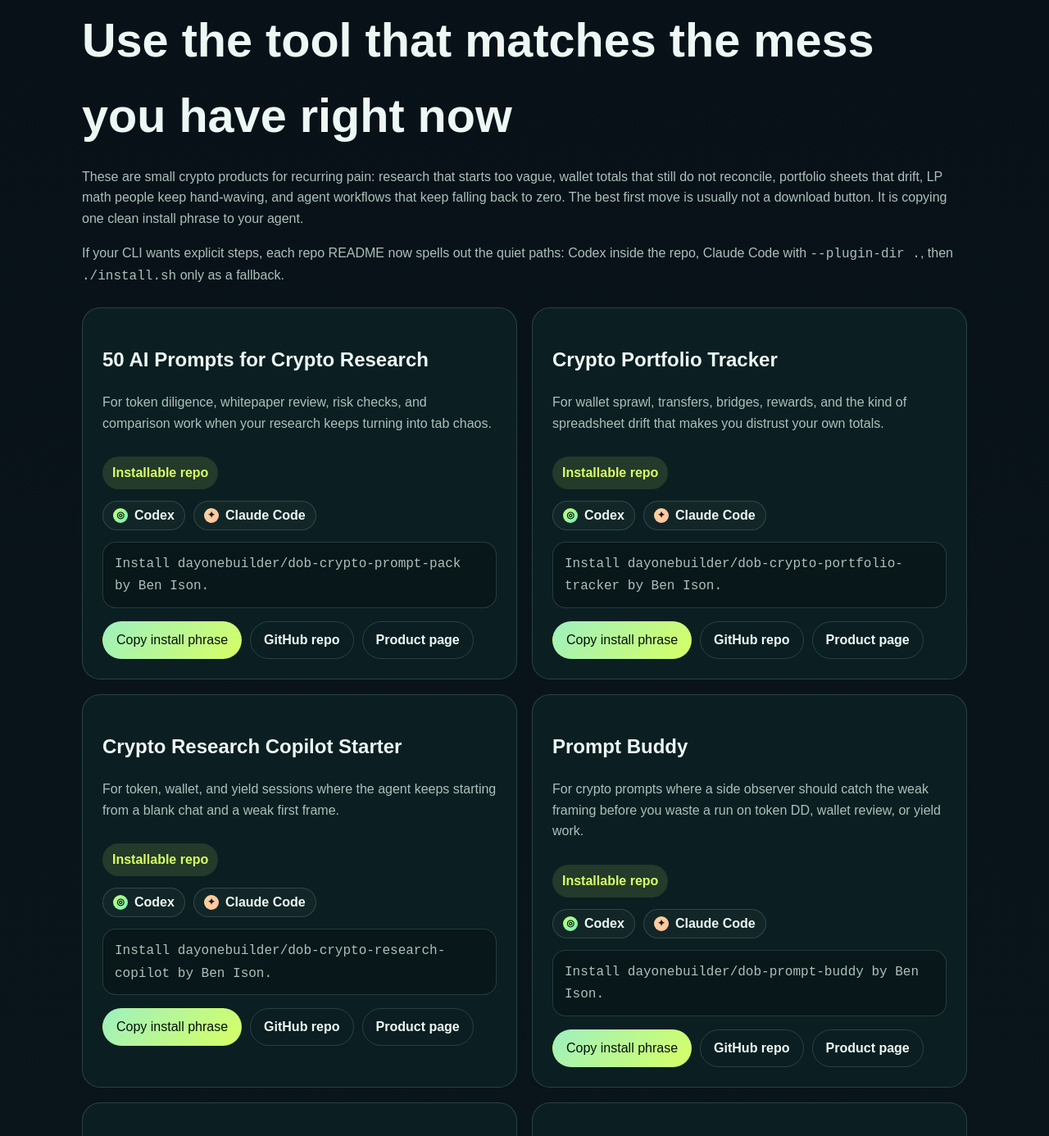
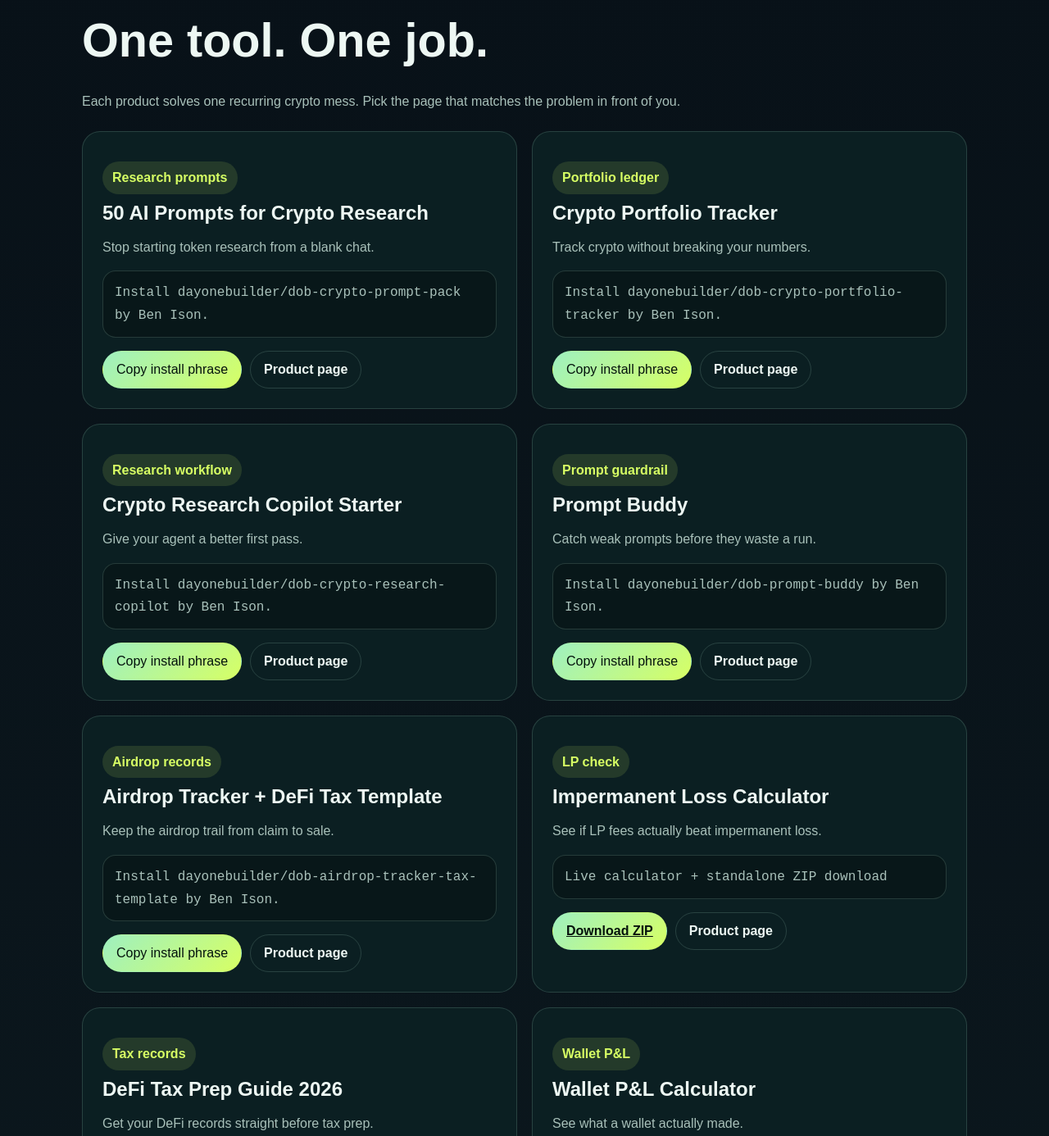
Before and after one commit to DayOneBuilder/dayonebuilder.github.io, a plain HTML site: page products/index.html in a window 1280 px wide. Shown: the part 67-1453 px from the top of the page at 82% size. Drawn offline with Linux system fonts and the light colour scheme.

Commit message:
Publish products/index.html

```diff
--- a/products/index.html
+++ b/products/index.html
@@ -6,10 +6,7 @@
     <meta charset="utf-8" />
     <meta name="viewport" content="width=device-width, initial-scale=1" />
     <title>Crypto tools you can hand to your agent | DayOneBuilder</title>
-    <meta
-      name="description"
-      content="Eight small crypto tools for research, prompt cleanup, wallet P&L checks, LP math, tracking, tax prep, and workflow support. Copy the install phrase for your agent, open the repo, or grab the direct file."
-    />
+    <meta name="description" content="Eight small crypto tools. Each one does one job." />
     <script async src="https://www.googletagmanager.com/gtag/js?id=G-KQMLYS3VVE"></script>
     <script>
       window.dataLayer = window.dataLayer || [];
@@ -53,6 +50,7 @@
       .wrap { width: min(calc(100% - 32px), 1080px); margin: 0 auto; padding: 28px 0 56px; }
       .back { color: var(--muted); text-decoration: none; }
       h1 { font-size: clamp(2rem, 5vw, 3.6rem); margin: 16px 0 8px; }
+      h2 { margin: 10px 0 8px; line-height: 1.08; }
       p, code { color: var(--muted); }
       .grid {
         display: grid;
@@ -75,37 +73,6 @@
         color: var(--acid);
         font-weight: 700;
       }
-      .agent-row,
-      .button-row {
-        display: flex;
-        flex-wrap: wrap;
-        gap: 10px;
-      }
-      .agent-row { margin-top: 14px; }
-      .agent-pill {
-        display: inline-flex;
-        align-items: center;
-        gap: 8px;
-        min-height: 36px;
-        padding: 0 12px;
-        border-radius: 999px;
-        border: 1px solid var(--line);
-        background: rgba(255, 255, 255, 0.03);
-        color: var(--ink);
-        font-weight: 700;
-      }
-      .agent-mark {
-        display: inline-flex;
-        width: 18px;
-        height: 18px;
-        border-radius: 999px;
-        align-items: center;
-        justify-content: center;
-        font-size: 11px;
-        font-weight: 700;
-      }
-      .codex .agent-mark { background: linear-gradient(135deg, #c6ff72, #73f1be); color: #04100a; }
-      .claude .agent-mark { background: linear-gradient(135deg, #f7d49c, #ffc3a3); color: #20110a; }
       .phrase {
         margin-top: 14px;
         padding: 12px 14px;
@@ -114,6 +81,11 @@
         background: rgba(0, 0, 0, 0.24);
       }
       code { font-family: "IBM Plex Mono", monospace; }
+      .button-row {
+        display: flex;
+        flex-wrap: wrap;
+        gap: 10px;
+      }
       .button,
       .ghost {
         display: inline-flex;
@@ -136,11 +108,6 @@
         text-decoration: none;
       }
       button.button { font: inherit; }
-      .soft-link {
-        color: var(--sand);
-        text-decoration: underline;
-        text-underline-offset: 3px;
-      }
       @media (max-width: 860px) {
         .grid { grid-template-columns: 1fr; }
       }
@@ -149,139 +116,90 @@
   <body>
     <div class="wrap">
       <a class="back" href="/">← Back to DayOneBuilder</a>
-      <h1>Use the tool that matches the mess you have right now</h1>
-      <p>
-        These are small crypto products for recurring pain: research that starts too vague, wallet totals that still do not reconcile, portfolio sheets that drift, LP math people keep hand-waving, and agent workflows that keep falling back to zero.
-        The best first move is usually not a download button. It is copying one clean install phrase to your agent.
-      </p>
-      <p>
-        If your CLI wants explicit steps, each repo README now spells out the quiet paths: Codex inside the repo, Claude Code with <code>--plugin-dir .</code>, then <code>./install.sh</code> only as a fallback.
-      </p>
+      <h1>One tool. One job.</h1>
+      <p>Each product solves one recurring crypto mess. Pick the page that matches the problem in front of you.</p>
 
       <div class="grid">
         <article class="card">
+          <div class="price">Research prompts</div>
           <h2>50 AI Prompts for Crypto Research</h2>
-          <p>For token diligence, whitepaper review, risk checks, and comparison work when your research keeps turning into tab chaos.</p>
-          <div class="price">Installable repo</div>
-          <div class="agent-row">
-            <span class="agent-pill codex"><span class="agent-mark">◎</span>Codex</span>
-            <span class="agent-pill claude"><span class="agent-mark">✦</span>Claude Code</span>
-          </div>
+          <p>Stop starting token research from a blank chat.</p>
           <div class="phrase"><code>Install dayonebuilder/dob-crypto-prompt-pack by Ben Ison.</code></div>
           <div class="button-row" style="margin-top: 16px;">
             <button class="button" data-copy="Install dayonebuilder/dob-crypto-prompt-pack by Ben Ison." onclick="copyPhrase(this)">Copy install phrase</button>
-            <a class="ghost" href="https://github.com/DayOneBuilder/dob-crypto-prompt-pack">GitHub repo</a>
             <a class="ghost" href="/products/crypto-prompt-pack/">Product page</a>
           </div>
         </article>
-
         <article class="card">
+          <div class="price">Portfolio ledger</div>
           <h2>Crypto Portfolio Tracker</h2>
-          <p>For wallet sprawl, transfers, bridges, rewards, and the kind of spreadsheet drift that makes you distrust your own totals.</p>
-          <div class="price">Installable repo</div>
-          <div class="agent-row">
-            <span class="agent-pill codex"><span class="agent-mark">◎</span>Codex</span>
-            <span class="agent-pill claude"><span class="agent-mark">✦</span>Claude Code</span>
-          </div>
+          <p>Track crypto without breaking your numbers.</p>
           <div class="phrase"><code>Install dayonebuilder/dob-crypto-portfolio-tracker by Ben Ison.</code></div>
           <div class="button-row" style="margin-top: 16px;">
             <button class="button" data-copy="Install dayonebuilder/dob-crypto-portfolio-tracker by Ben Ison." onclick="copyPhrase(this)">Copy install phrase</button>
-            <a class="ghost" href="https://github.com/DayOneBuilder/dob-crypto-portfolio-tracker">GitHub repo</a>
             <a class="ghost" href="/products/crypto-portfolio-tracker/">Product page</a>
           </div>
         </article>
-
         <article class="card">
+          <div class="price">Research workflow</div>
           <h2>Crypto Research Copilot Starter</h2>
-          <p>For token, wallet, and yield sessions where the agent keeps starting from a blank chat and a weak first frame.</p>
-          <div class="price">Installable repo</div>
-          <div class="agent-row">
-            <span class="agent-pill codex"><span class="agent-mark">◎</span>Codex</span>
-            <span class="agent-pill claude"><span class="agent-mark">✦</span>Claude Code</span>
-          </div>
+          <p>Give your agent a better first pass.</p>
           <div class="phrase"><code>Install dayonebuilder/dob-crypto-research-copilot by Ben Ison.</code></div>
           <div class="button-row" style="margin-top: 16px;">
             <button class="button" data-copy="Install dayonebuilder/dob-crypto-research-copilot by Ben Ison." onclick="copyPhrase(this)">Copy install phrase</button>
-            <a class="ghost" href="https://github.com/DayOneBuilder/dob-crypto-research-copilot">GitHub repo</a>
             <a class="ghost" href="/products/crypto-research-copilot/">Product page</a>
           </div>
         </article>
-
         <article class="card">
+          <div class="price">Prompt guardrail</div>
           <h2>Prompt Buddy</h2>
-          <p>For crypto prompts where a side observer should catch the weak framing before you waste a run on token DD, wallet review, or yield work.</p>
-          <div class="price">Installable repo</div>
-          <div class="agent-row">
-            <span class="agent-pill codex"><span class="agent-mark">◎</span>Codex</span>
-            <span class="agent-pill claude"><span class="agent-mark">✦</span>Claude Code</span>
-          </div>
+          <p>Catch weak prompts before they waste a run.</p>
           <div class="phrase"><code>Install dayonebuilder/dob-prompt-buddy by Ben Ison.</code></div>
           <div class="button-row" style="margin-top: 16px;">
             <button class="button" data-copy="Install dayonebuilder/dob-prompt-buddy by Ben Ison." onclick="copyPhrase(this)">Copy install phrase</button>
-            <a class="ghost" href="https://github.com/DayOneBuilder/dob-prompt-buddy">GitHub repo</a>
             <a class="ghost" href="/products/prompt-buddy/">Product page</a>
           </div>
         </article>
-
         <article class="card">
+          <div class="price">Airdrop records</div>
           <h2>Airdrop Tracker + DeFi Tax Template</h2>
-          <p>For the mess that starts when airdrop hunts, receipt dates, FMV notes, and later sells live across screenshots, tabs, and old memory.</p>
-          <div class="price">Installable repo</div>
-          <div class="agent-row">
-            <span class="agent-pill codex"><span class="agent-mark">◎</span>Codex</span>
-            <span class="agent-pill claude"><span class="agent-mark">✦</span>Claude Code</span>
-          </div>
+          <p>Keep the airdrop trail from claim to sale.</p>
           <div class="phrase"><code>Install dayonebuilder/dob-airdrop-tracker-tax-template by Ben Ison.</code></div>
           <div class="button-row" style="margin-top: 16px;">
             <button class="button" data-copy="Install dayonebuilder/dob-airdrop-tracker-tax-template by Ben Ison." onclick="copyPhrase(this)">Copy install phrase</button>
-            <a class="ghost" href="https://github.com/DayOneBuilder/dob-airdrop-tracker-tax-template">GitHub repo</a>
             <a class="ghost" href="/products/airdrop-tracker-tax-template/">Product page</a>
           </div>
         </article>
-
         <article class="card">
+          <div class="price">LP check</div>
           <h2>Impermanent Loss Calculator</h2>
-          <p>For the moment fee APR looks comforting but you still need to know whether the LP actually kept up with simple hold after the price moved.</p>
-          <div class="price">Free browser tool</div>
+          <p>See if LP fees actually beat impermanent loss.</p>
           <div class="phrase"><code>Live calculator + standalone ZIP download</code></div>
-          <p style="margin-top: 12px;">The installable repo is packaged locally and ready, but the public GitHub push is still blocked by token scope.</p>
           <div class="button-row" style="margin-top: 16px;">
             <a class="button" href="/downloads/dayonebuilder-impermanent-loss-calculator.zip">Download ZIP</a>
             <a class="ghost" href="/products/impermanent-loss-calculator/">Product page</a>
           </div>
         </article>
-
         <article class="card">
+          <div class="price">Tax records</div>
+          <h2>DeFi Tax Prep Guide 2026</h2>
+          <p>Get your DeFi records straight before tax prep.</p>
+          <div class="phrase"><code>Guide bundle + checklist + event matrix + inventory starter</code></div>
+          <div class="button-row" style="margin-top: 16px;">
+            <a class="button" href="/downloads/dayonebuilder-defi-tax-prep-guide-2026.zip">Download ZIP</a>
+            <a class="ghost" href="/products/defi-tax-prep-guide-2026/">Product page</a>
+          </div>
+        </article>
+        <article class="card">
+          <div class="price">Wallet P&amp;L</div>
           <h2>Wallet P&amp;L Calculator</h2>
-          <p>For the moment deposits, withdrawals, and the current bag still refuse to add up and you need a fast wallet-level sanity check.</p>
-          <div class="price">Free browser tool</div>
+          <p>See what a wallet actually made.</p>
           <div class="phrase"><code>Live calculator + standalone ZIP download</code></div>
-          <p style="margin-top: 12px;">The installable repo is packaged locally and ready. The browser page and ZIP are the public release right now.</p>
           <div class="button-row" style="margin-top: 16px;">
             <a class="button" href="/downloads/dayonebuilder-wallet-pnl-calculator.zip">Download ZIP</a>
             <a class="ghost" href="/products/wallet-pnl-calculator/">Product page</a>
           </div>
         </article>
-
-        <article class="card">
-          <h2>DeFi Tax Prep Guide 2026</h2>
-          <p>For the point where wallet exports, bridge history, LP moves, and reward receipts are still fixable if you organize them now instead of in one year-end panic.</p>
-          <div class="price">Free guide bundle</div>
-          <div class="phrase"><code>Standalone ZIP with guide, checklists, matrix, and inventory starter</code></div>
-          <div class="button-row" style="margin-top: 16px;">
-            <a class="button" href="/downloads/dayonebuilder-defi-tax-prep-guide-2026.zip">Download ZIP</a>
-            <a class="ghost" href="/products/defi-tax-prep-guide-2026/">Product page</a>
-          </div>
-        </article>
-
-        <article class="card">
-          <h2>One quiet note on support</h2>
-          <p>
-            The point right now is usage, installs, and people getting real value. If one of these ends up saving you time every week, there is a support link on the product page.
-            It does not need to be the first thing in your face.
-          </p>
-          <div class="price">Value first</div>
-        </article>
       </div>
     </div>
   </body>
```
